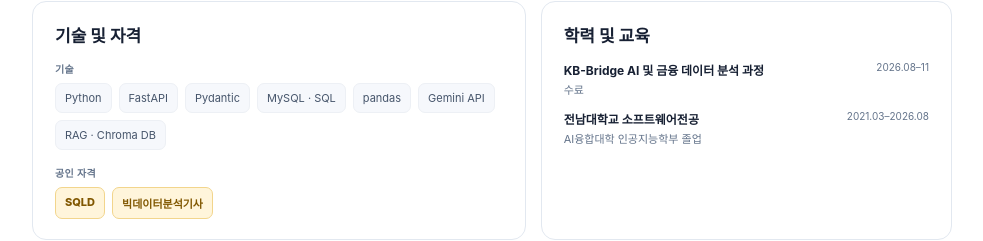
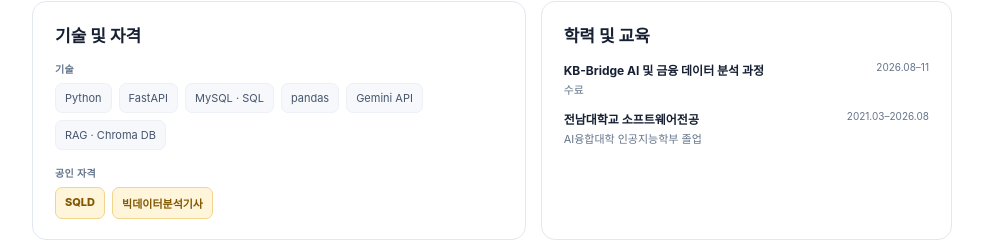
Before and after one commit to rn1217/dongmin-portfolio, a plain HTML site: page index.html in a window 1280 px wide. Shown: the part 1616-1857 px from the top of the page, without its empty margins (148-1131 px from the left). Drawn offline with Linux system fonts and the light colour scheme; a web font is replaced by a local one.

```diff
--- a/index.html
+++ b/index.html
@@ -76,7 +76,7 @@
   </section>
 
   <section class="bottom-grid" id="skills">
-    <div class="info-card"><h2>기술 및 자격</h2><div class="skill-groups"><div><div class="skill-label">기술</div><div class="chips"><span class="chip">Python</span><span class="chip">FastAPI</span><span class="chip">Pydantic</span><span class="chip">MySQL · SQL</span><span class="chip">pandas</span><span class="chip">Gemini API</span><span class="chip">RAG · Chroma DB</span></div></div><div><div class="skill-label">공인 자격</div><div class="chips"><span class="chip credential">SQLD</span><span class="chip credential">빅데이터분석기사</span></div></div></div></div>
+    <div class="info-card"><h2>기술 및 자격</h2><div class="skill-groups"><div><div class="skill-label">기술</div><div class="chips"><span class="chip">Python</span><span class="chip">FastAPI</span><span class="chip">MySQL · SQL</span><span class="chip">pandas</span><span class="chip">Gemini API</span><span class="chip">RAG · Chroma DB</span></div></div><div><div class="skill-label">공인 자격</div><div class="chips"><span class="chip credential">SQLD</span><span class="chip credential">빅데이터분석기사</span></div></div></div></div>
     <div class="info-card" id="career"><h2>학력 및 교육</h2><div class="timeline">
       <div class="timeline-item"><div><strong>KB-Bridge AI 및 금융 데이터 분석 과정</strong><p>수료</p></div><span>2026.08–11</span></div>
       <div class="timeline-item"><div><strong>전남대학교 소프트웨어전공</strong><p>AI융합대학 인공지능학부 졸업</p></div><span>2021.03–2026.08</span></div>
```
